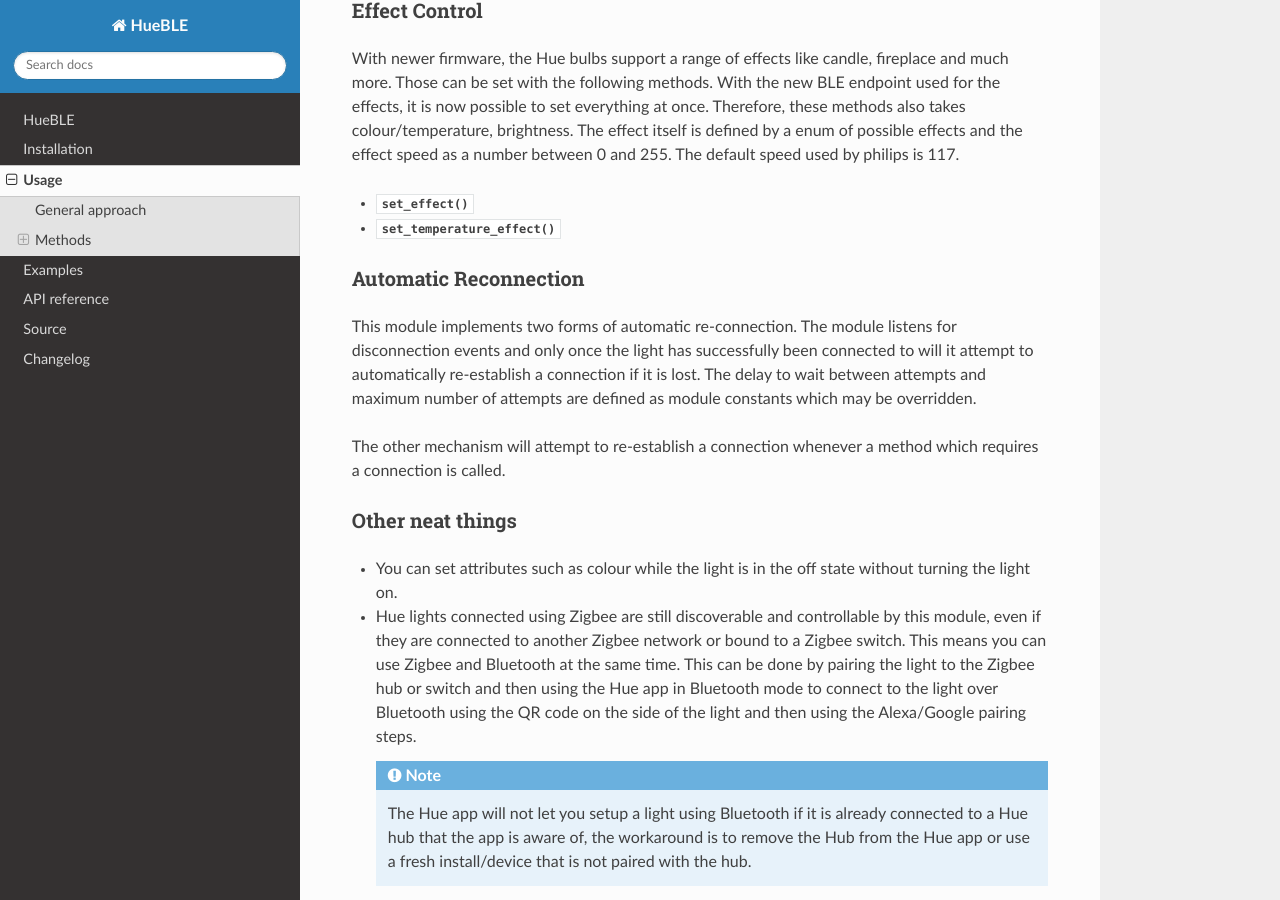
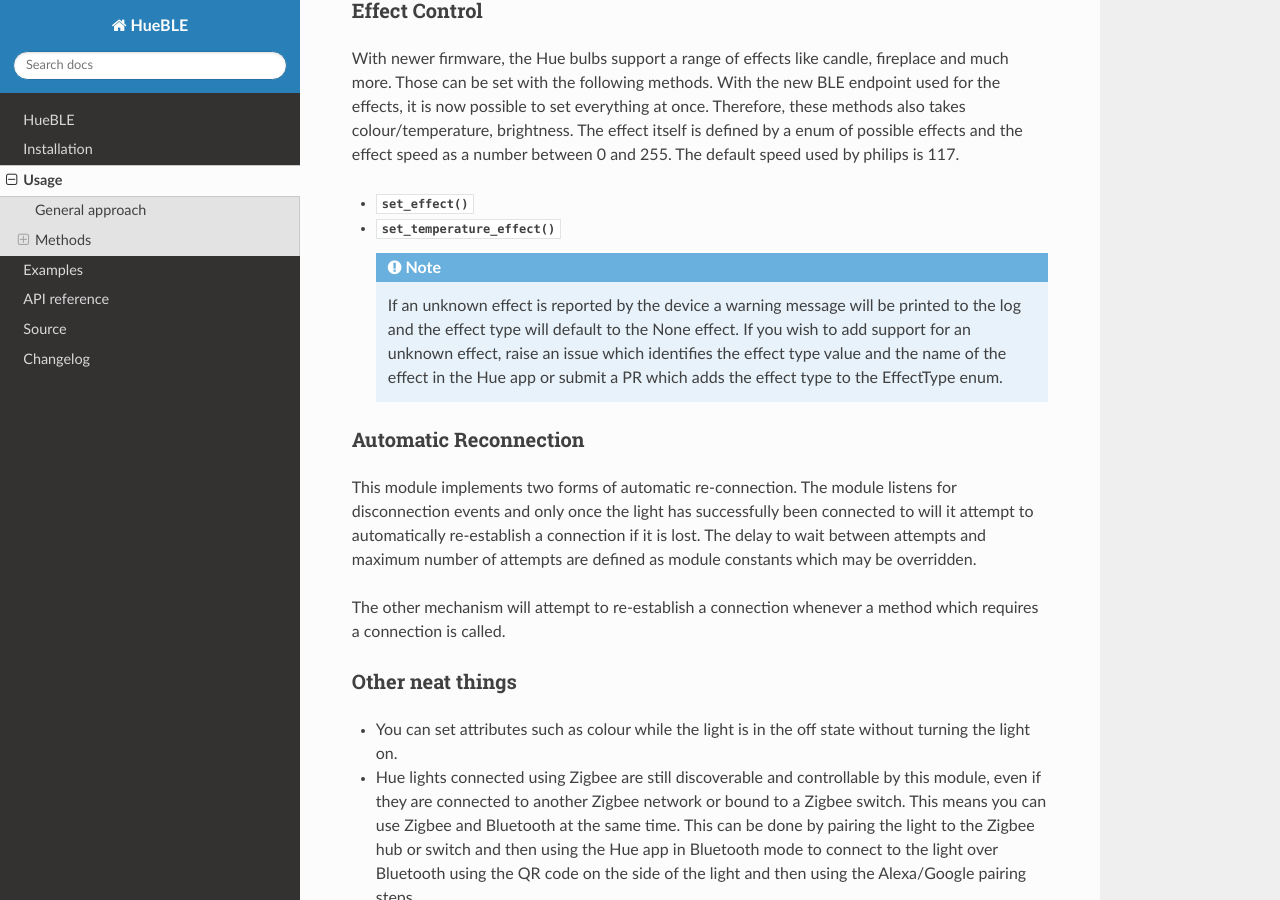
Before and after one commit to flip-dots/HueBLE, a Sphinx documentation site: the page built from docs/source/usage.rst, in a window 1280 px wide and 900 px high, scrolled down 4404 px. Built offline with Sphinx 7.4.7 and the Read the Docs theme 3.1.0, drawn with Linux system fonts in a browser that asks for light colours.

Commit message:
Add note about unknown effect types

```diff
--- a/docs/source/usage.rst
+++ b/docs/source/usage.rst
@@ -249,6 +249,12 @@ a enum of possible effects and the effect speed as a number between 0 and 255. T
 - :py:meth:`.set_effect`
 - :py:meth:`.set_temperature_effect`
 
+  .. note::
+
+    If an unknown effect is reported by the device a warning message will be printed to the log and the effect type will
+    default to the None effect. If you wish to add support for an unknown effect, raise an issue which identifies the
+    effect type value and the name of the effect in the Hue app or submit a PR which adds the effect type to the EffectType
+    enum.
 
 
 Automatic Reconnection
```
